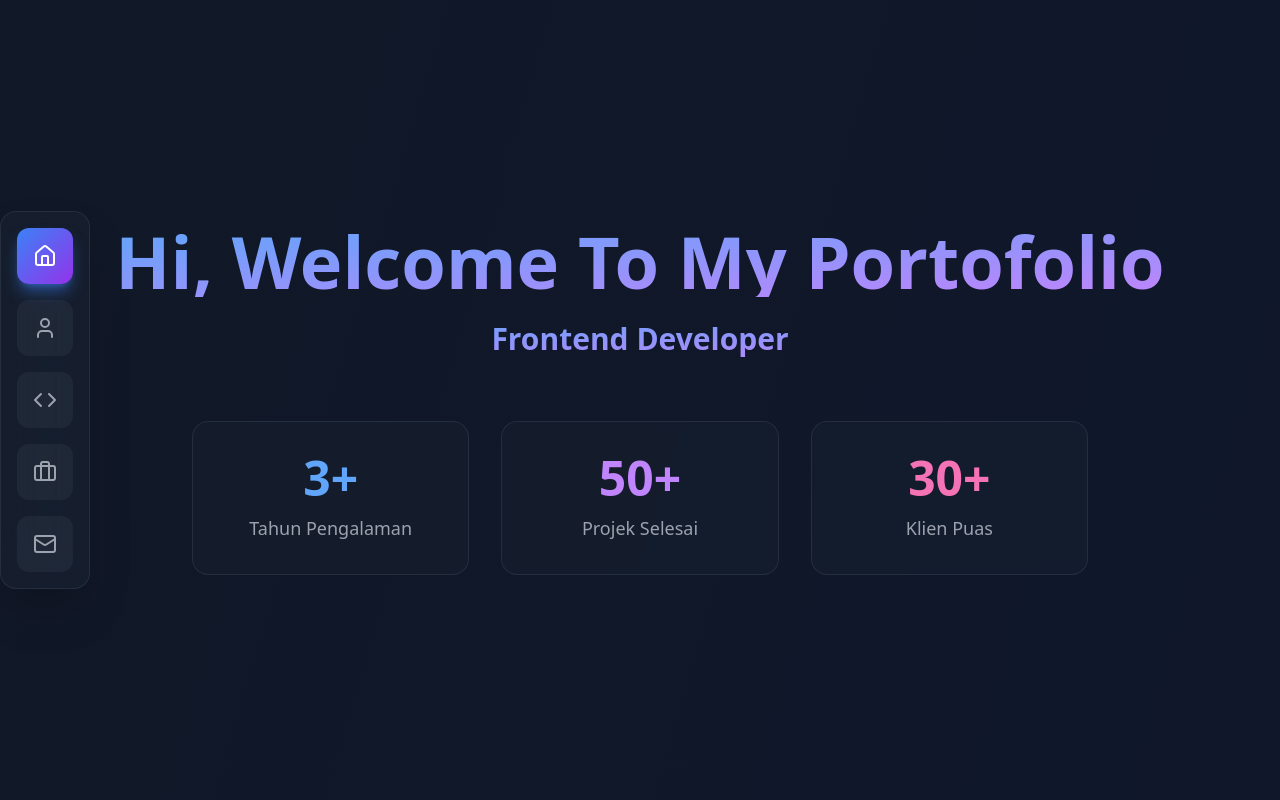
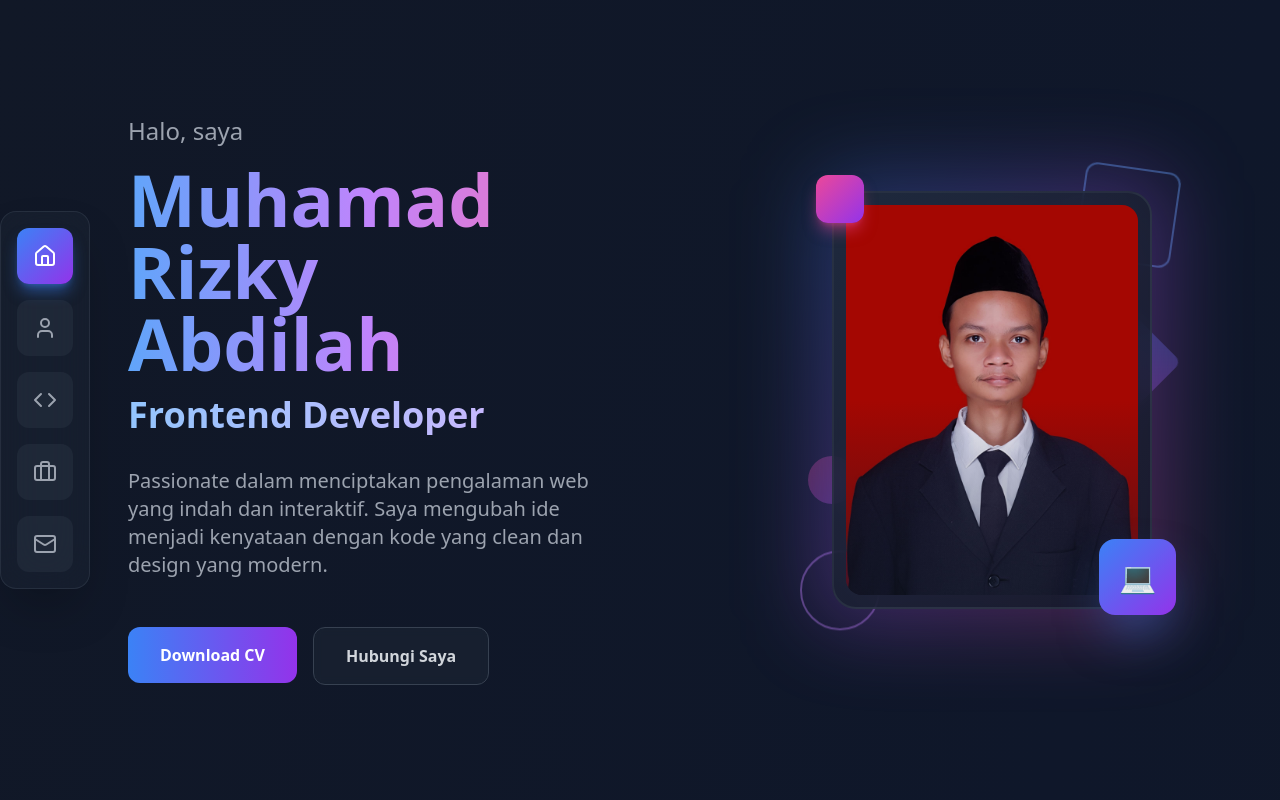
Before and after one commit to Kikiabdilah/Portofolio, a React (Vite) app: page / in a window 1280 px wide. Shown: the top 800 px of the page. Built offline with nearby package versions, Linux system fonts and the light colour scheme.

Commit message:
Update Homepage

```diff
--- a/src/App.jsx
+++ b/src/App.jsx
@@ -158,34 +158,112 @@ export default function App() {
         {/* Home Section */}
         <section
           id="home"
-          className="min-h-screen flex items-center justify-center p-8 md:p-16">
-          <div className="text-center max-w-7xl mx-auto">
-            <h1 className="text-6xl md:text-7xl font-bold mb-6 bg-gradient-to-br from-blue-400 to-purple-400 bg-clip-text text-transparent">
-              Hi, Welcome To My Portofolio
-            </h1>
-            <p className="text-4xl md:text-3xl font-semibold bg-gradient-to-br from-blue-400 to-purple-400 bg-clip-text text-transparent">
-              Frontend Developer
-            </p>
+          className="min-h-screen flex items-center justify-center p-8 md:p-16"
+        >
+          <div className="max-w-5xl mx-auto w-full">
+            <div className="grid grid-cols-1 lg:grid-cols-2 gap-16 items-center">
+              {/* KIRI - Text Content */}
+              <div className="space-y-8 order-2 lg:order-1">
+                <div className="space-y-4">
+                  <p className="text-xl md:text-2xl text-gray-400 font-light">
+                    Halo, saya
+                  </p>
+                  <h1 className="text-5xl md:text-7xl font-bold bg-gradient-to-r from-blue-400 via-purple-400 to-pink-400 bg-clip-text text-transparent leading-tight">
+                    Muhamad Rizky Abdilah
+                  </h1>
+                  <p className="text-3xl md:text-4xl font-bold text-transparent bg-clip-text bg-gradient-to-r from-blue-300 to-purple-300">
+                    Frontend Developer
+                  </p>
+                </div>
 
-            <div className="grid grid-cols-1 md:grid-cols-3 gap-8 mt-16 max-w-4xl mx-auto">
-              <div className="bg-gray-800/30 backdrop-blur-sm border border-gray-700/50 rounded-2xl p-8 hover:border-blue-500/50 transition-all hover:scale-105">
-                <div className="text-5xl font-bold text-blue-400 mb-3">3+</div>
-                <p className="text-gray-400 text-lg">Tahun Pengalaman</p>
+                <p className="text-lg md:text-xl text-gray-400 leading-relaxed max-w-xl">
+                  Passionate dalam menciptakan pengalaman web yang indah dan
+                  interaktif. Saya mengubah ide menjadi kenyataan dengan kode
+                  yang clean dan design yang modern.
+                </p>
+
+                {/* Buttons */}
+                <div className="flex flex-wrap gap-4 pt-4">
+                  <a href="cv.pdf" target="_blank" rel="noopener noreferrer">
+                  <button className="flex items-center gap-2 px-8 py-4 bg-gradient-to-r from-blue-500 to-purple-600 rounded-xl font-semibold text-white hover:shadow-2xl hover:shadow-blue-500/50 transition-all hover:scale-105">
+                    Download CV
+                  </button>
+                  </a>
+                  <button
+                    onClick={() => scrollToSection("contact")}
+                    className="px-8 py-4 bg-gray-800/50 backdrop-blur-sm border border-gray-700 rounded-xl font-semibold text-gray-300 hover:border-blue-500/50 transition-all hover:scale-105"
+                  >
+                    Hubungi Saya
+                  </button>
+                </div>
               </div>
-              <div className="bg-gray-800/30 backdrop-blur-sm border border-gray-700/50 rounded-2xl p-8 hover:border-purple-500/50 transition-all hover:scale-105">
-                <div className="text-5xl font-bold text-purple-400 mb-3">
-                  50+
+
+              {/* KANAN - Photo with Creative Background */}
+              <div className="flex items-center justify-center lg:justify-end order-1 lg:order-1">
+                <div className="relative w-80 max-w-md">
+                  {/* Animated Gradient Orbs Background */}
+                  <div className="absolute inset-0 -z-10">
+                    <div className="absolute -top-10 -right-10 w-72 h-72 bg-blue-500/30 rounded-full blur-3xl animate-pulse"></div>
+                    <div
+                      className="absolute -bottom-10 -left-10 w-72 h-72 bg-purple-500/30 rounded-full blur-3xl animate-pulse"
+                      style={{animationDelay: "1s"}}
+                    ></div>
+                    <div
+                      className="absolute top-1/2 left-1/2 -translate-x-1/2 -translate-y-1/2 w-96 h-96 bg-pink-500/20 rounded-full blur-3xl animate-pulse"
+                      style={{animationDelay: "2s"}}
+                    ></div>
+                  </div>
+
+                  {/* Geometric Shapes */}
+                  <div className="absolute inset-0 overflow-visible">
+                    <div
+                      className="absolute -top-6 -right-6 w-24 h-24 border-2 border-blue-400/40 rounded-xl rotate-12 animate-spin"
+                      style={{animationDuration: "20s"}}
+                    ></div>
+                    <div
+                      className="absolute -bottom-8 -left-8 w-20 h-20 border-2 border-purple-400/40 rounded-full animate-bounce"
+                      style={{animationDuration: "4s"}}
+                    ></div>
+                    <div className="absolute top-1/3 -right-4 w-16 h-16 bg-gradient-to-br from-blue-500/30 to-purple-500/30 rounded-lg rotate-45"></div>
+                    <div className="absolute bottom-1/4 -left-6 w-12 h-12 bg-gradient-to-br from-pink-500/30 to-purple-500/30 rounded-full"></div>
+                  </div>
+
+                  {/* Main Photo Container */}
+                  <div className="relative z-10">
+                    {/* Outer Glow */}
+                    <div className="absolute -inset-4 bg-gradient-to-br from-blue-500/30 via-purple-500/30 to-pink-500/30 rounded-3xl blur-2xl"></div>
+
+                    {/* Photo Frame */}
+                    <div className="relative bg-gradient-to-br from-gray-800/80 to-gray-900/80 backdrop-blur-md border-2 border-gray-700/50 rounded-3xl p-3 hover:border-blue-500/70 transition-all duration-500 group">
+                      <div className="relative w-full aspect-[3/4] bg-gradient-to-br from-gray-700 to-gray-800 rounded-2xl overflow-hidden">
+                        {/* Your Photo Here - Replace with your image */}
+                        <img
+                          src="/foto.jpg"
+                          alt="Muhamad Rizky Abdilah"
+                          className="w-full h-full object-cover group-hover:scale-105 transition-transform duration-500"
+                        />
+
+                        {/* Overlay Gradient */}
+                        <div className="absolute inset-0 bg-gradient-to-t from-gray-900/50 via-transparent to-transparent"></div>
+                      </div>
+                    </div>
+
+                    {/* Floating Badge */}
+                    <div
+                      className="absolute -bottom-6 -right-6 bg-gradient-to-br from-blue-500 to-purple-600 rounded-2xl p-5 shadow-2xl shadow-blue-500/50 animate-bounce"
+                      style={{animationDuration: "3s"}}
+                    >
+                      <p className="text-3xl">💻</p>
+                    </div>
+
+                    {/* Top Left Accent */}
+                    <div className="absolute -top-4 -left-4 w-12 h-12 bg-gradient-to-br from-pink-500 to-purple-600 rounded-xl shadow-lg shadow-pink-500/50"></div>
+                  </div>
                 </div>
-                <p className="text-gray-400 text-lg">Projek Selesai</p>
-              </div>
-              <div className="bg-gray-800/30 backdrop-blur-sm border border-gray-700/50 rounded-2xl p-8 hover:border-pink-500/50 transition-all hover:scale-105">
-                <div className="text-5xl font-bold text-pink-400 mb-3">30+</div>
-                <p className="text-gray-400 text-lg">Klien Puas</p>
               </div>
             </div>
           </div>
         </section>
-
         {/* About Section */}
         <section
           id="about"
```
Also changed, not shown: public/foto.jpg (added), 1 other file (tests, documents, lock files or other folders).
